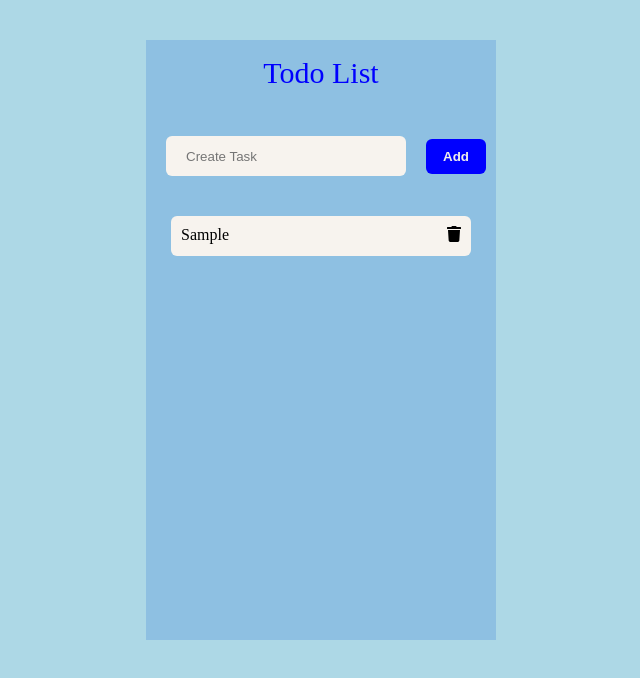
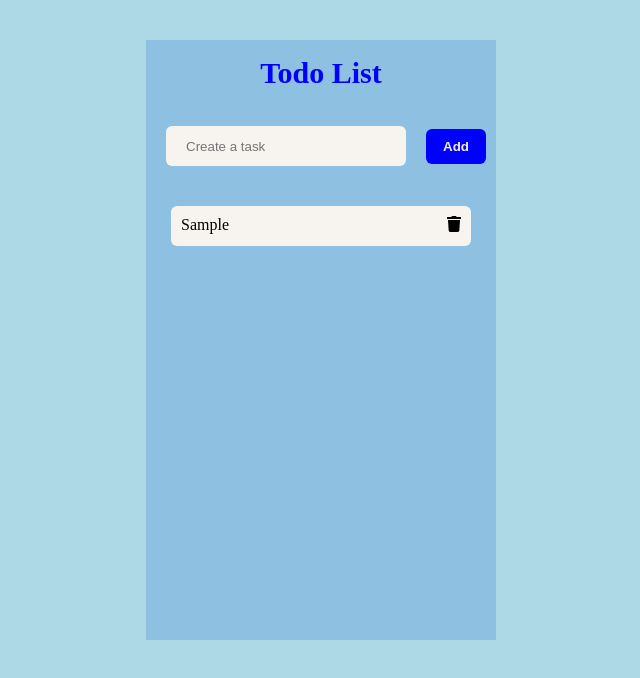
Before and after one commit to Omaima10/reactApp, a React (Create React App) app: page / in a window 1280 px wide. Both pictures are taken after typing "Sample" into the empty fields and a click on the button "Add". Shown: the top 678 px of the page, without its empty margins (319-959 px from the left). Built offline with nearby package versions, Linux system fonts and the light colour scheme.

Commit message:
The two first tasks of the challange react-hooks

```diff
--- a/src/App.js
+++ b/src/App.js
@@ -1,68 +1,17 @@
 import './App.css';
 import React from 'react'
-import ListTasks from './ListTasks'
-import { library } from '@fortawesome/fontawesome-svg-core'
-import { faTrash } from '@fortawesome/free-solid-svg-icons'
+import TodoF from './TodoF'
+import TodoList from './TodoList'
 
-library.add(faTrash);
 
-class App extends React.Component{
-  constructor(props){
-    super(props);
-    this.state={
-      tasks:[],
-      currentTsak:{
-        text: '',
-        key: ''
-      }
+    function App() {
+      return(
+        <div className="DoApp">
+          <h1 id="p1">Todo List</h1>
+          <TodoList/>
+        </div>
+      );
     }
-    this.handleInput = this.handleInput.bind(this);
-    this.addTask = this.addTask.bind(this);
-    this.deleteTask = this.deleteTask.bind(this);
 
-  }
-  handleInput(event){
-    this.setState({
-      currentTsak: {
-        text: event.target.value,
-        key: Date.now()
-      }
-    })
-  }
-  addTask(event){
-    //to prevent the default load of the page when we click the button add
-    event.preventDefault();
-    const newTask= this.state.currentTsak;
-    if(newTask.text !==""){
-      const tasks=[...this.state.tasks, newTask]
-      //update state with new task
-      this.setState({
-        tasks:tasks,
-        currentTsak:{
-          text:'',
-          key:''
-          }
-        })
-      }
-}
-  deleteTask(key){
-    const taskTodelete = this.state.tasks.filter(task => task.key !== key);
-    this.setState({
-      tasks:taskTodelete
-    })
-  }
 
-  render(){
-    return (
-    <div className="DoApp">
-      <p id="p1">Todo List</p>
-      <form id="todoF" onSubmit={this.addTask}>
-        <input type="text" placeholder="Create Task" value={this.state.currentTsak.text} onChange={this.handleInput} />
-        <button type="submit"> Add </button>
-      </form>
-    <ListTasks tasks={this.state.tasks} deleteTask={this.deleteTask} />
-    </div>
-    );
-  }
-}
 export default App;
--- a/src/ListTasks.js
+++ /dev/null
@@ -1,24 +0,0 @@
-import React from 'react';
-import './ListTasks.css';
-import { FontAwesomeIcon } from '@fortawesome/react-fontawesome';
-
- function ListTasks(props){
-     const {deleteTask, tasks} = props;
-     console.log(tasks)
-     return(
-         <div>
-            {tasks.map(item =>
-                <div className="list" key={item.key}>
-                    <p> {item.text}
-                    <span>
-                        <FontAwesomeIcon className="icons" icon="trash"
-                        onClick={ () => deleteTask(item.key)
-                        }/>
-                    </span>
-                    </p>
-                </div>
-            )}
-        </div>
-     )
- }
- export default ListTasks;
--- /dev/null
+++ b/src/TodoF.js
@@ -0,0 +1,34 @@
+import React, { useState } from 'react';
+
+function TodoF(props){
+    const [input, setText] = useState('');
+
+    const handleInput = event =>{
+        setText(event.target.value);
+    };
+
+    const handleSubmit = event =>{
+        event.preventDefault();
+
+        props.onSubmit({
+            key: Date.now(),
+            text: input
+        });
+        setText('');
+    };
+
+    return(
+        <div>
+            <form id="todoF" onSubmit={handleSubmit} >
+                <input type='text'
+                placeholder='Create a task'
+                value={input}
+                onChange={handleInput}
+               />
+                <button type="submit">  Add </button>
+            </form>
+        </div>
+    )
+}
+
+export default TodoF;
--- /dev/null
+++ b/src/TodoList.js
@@ -0,0 +1,40 @@
+import React, { useState } from 'react';
+import TodoF from './TodoF';
+import './TodoList.css';
+import { library } from '@fortawesome/fontawesome-svg-core'
+import { faTrash } from '@fortawesome/free-solid-svg-icons'
+import { FontAwesomeIcon } from '@fortawesome/react-fontawesome';
+
+library.add(faTrash);
+
+function TodoList(){
+    const [tasks, setTasks] = useState([]);
+    const addTask = t =>{
+        const newtask= [t, ...tasks];
+        setTasks(newtask);
+    }
+    const deleteTask = key =>{
+        const taskTodelete = [...tasks].filter(task => task.key !== key);
+        setTasks(taskTodelete);
+      }
+
+    return(
+        <div>
+            <TodoF onSubmit={addTask}/>
+            <div>
+                {tasks.map(item =>
+                    <div className="list" key={item.key}>
+                        <p> {item.text}
+                        <span>
+                            <FontAwesomeIcon className="icons" icon="trash"
+                            onClick={ () => deleteTask(item.key)
+                            }/>
+                        </span>
+                        </p>
+                    </div>
+                )}
+            </div>
+        </div>
+    )
+}
+export default TodoList;
```
Also changed, not shown: src/TodoList.css (renamed from src/ListTasks.css), 1 other file (tests, documents, lock files or other folders).
